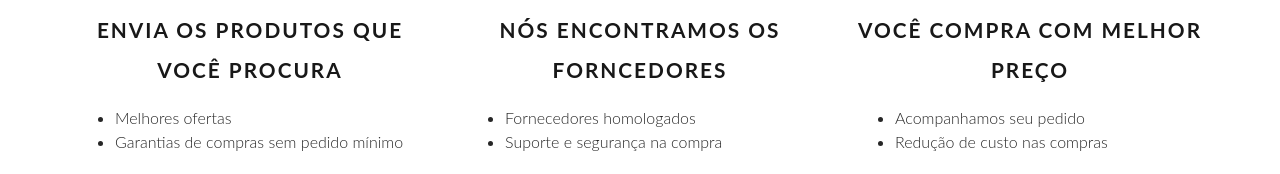
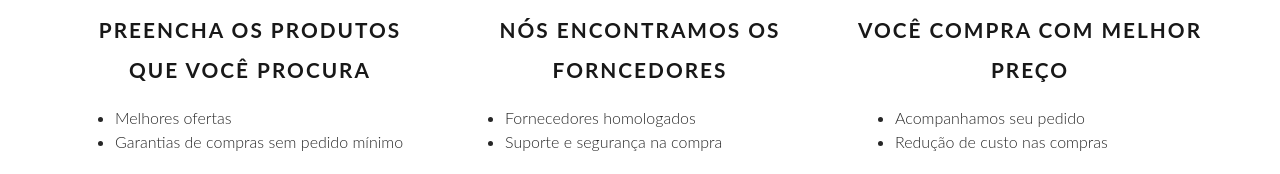
Before and after one commit to darlanalves/hottelsupply, a website: page public/index.html in a window 1280 px wide. Shown: the part 626-800 px from the top of the page. Drawn offline with Linux system fonts and the light colour scheme; a web font is replaced by a local one.

Commit message:
chore: fix text

```diff
--- a/public/index.html
+++ b/public/index.html
@@ -61,7 +61,7 @@
             <div class="row wow fadeIn" data-wow-duration="2s" data-wow-delay="0.5s">
                 <div class="col-sm-4 lj-icon-box">
                     <span class="icon-border"><i class="fa fa-bars"></i></span>
-                    <h3 class="lj-text-uppercase">Envia os produtos que você procura</h3>
+                    <h3 class="lj-text-uppercase">Preencha os produtos que você procura</h3>
                     <ul>
                         <!-- <li>Produtos de alta qualidade</li>
                         <li>Variedade de produtos</li> -->
```
